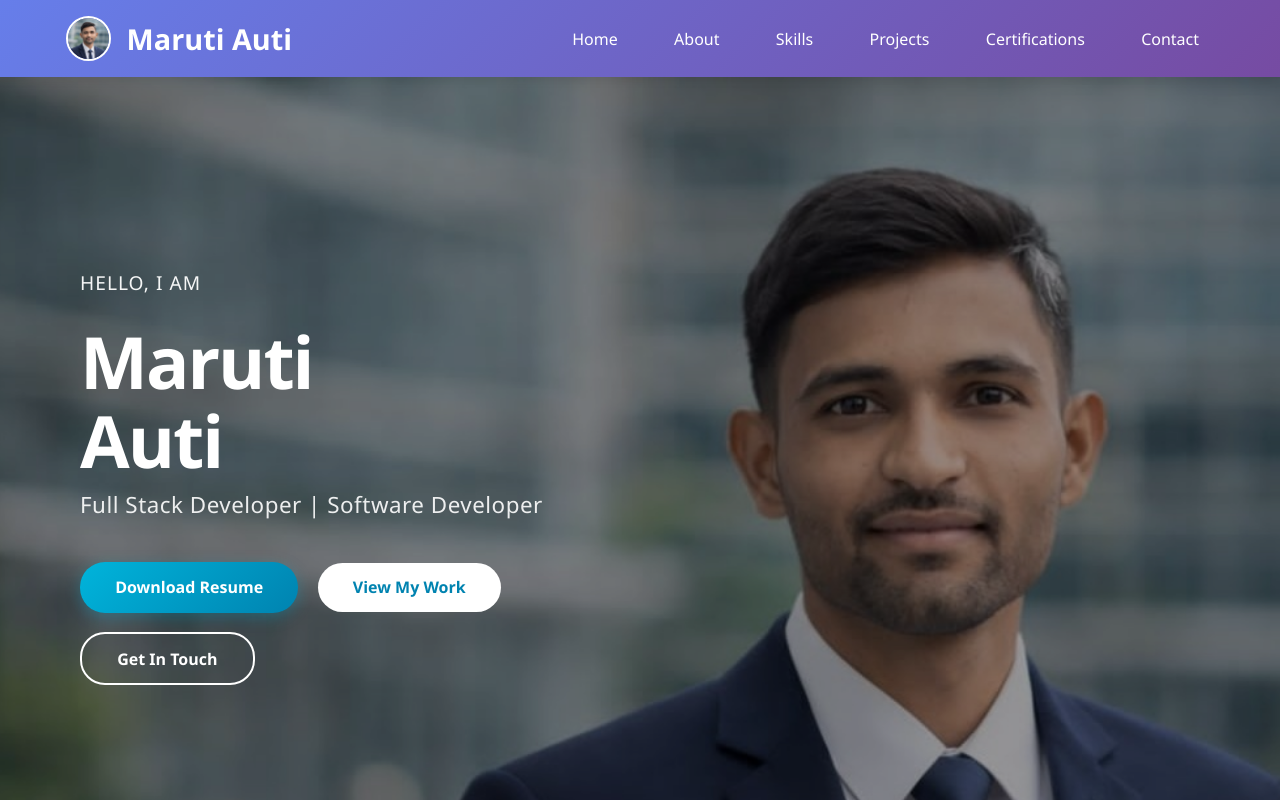
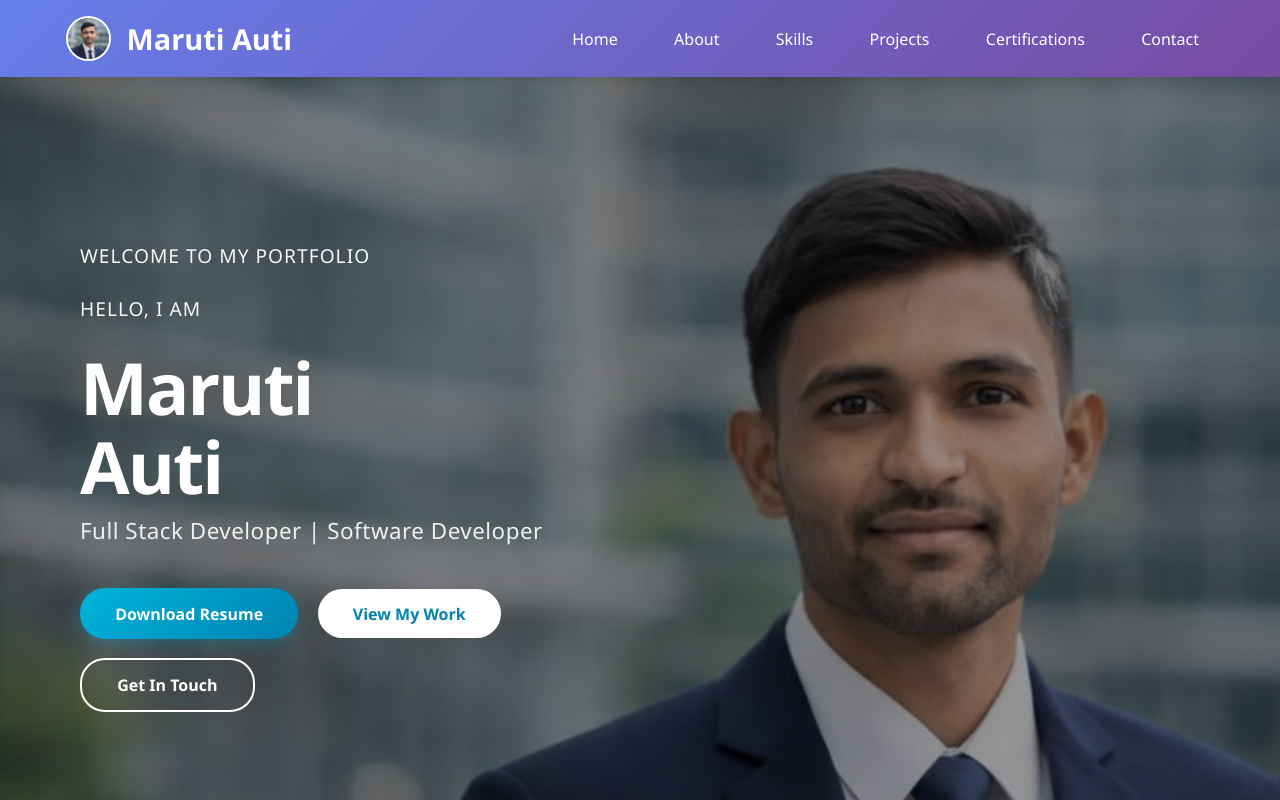
Before and after one commit to autimaruti2004/portfolio, a React (Vite) app: page / in a window 1280 px wide. Shown: the top 800 px of the page. Built offline with nearby package versions, Linux system fonts and the light colour scheme.

Commit message:
Fix Errors

```diff
--- a/src/components/Hero.css
+++ b/src/components/Hero.css
@@ -17,7 +17,6 @@
   height: 100%;
   background: url('/hero-bg.jpg') center/cover no-repeat;
   background-attachment: fixed;
-  background-size: cover;
   z-index: 1;
 }
 
@@ -49,6 +48,7 @@
   margin: 0 0 1.5rem 0;
   opacity: 0.95;
   text-transform: uppercase;
+  animation: slideInLeft 0.8s ease 0.2s backwards;
 }
 
 .hero-title {
@@ -58,6 +58,7 @@
   letter-spacing: -2px;
   line-height: 1.1;
   word-spacing: 9999px;
+  animation: slideInLeft 1s ease 0.4s backwards;
 }
 
 .hero-subtitle {
@@ -65,6 +66,7 @@
   font-weight: 400;
   margin: 0 0 2.5rem 0;
   opacity: 0.9;
+  animation: slideInLeft 0.9s ease 0.6s backwards;
   letter-spacing: 0.5px;
 }
 
@@ -82,6 +84,7 @@
   justify-content: flex-start;
   flex-wrap: wrap;
   align-items: center;
+  animation: fadeInUp 0.9s ease 0.8s backwards;
 }
 
 .btn {
@@ -143,6 +146,17 @@
   transform: translateY(-3px);
 }
 
+@keyframes slideInLeft {
+  from {
+    opacity: 0;
+    transform: translateX(-40px);
+  }
+  to {
+    opacity: 1;
+    transform: translateX(0);
+  }
+}
+
 @keyframes fadeInUp {
   from {
     opacity: 0;
@@ -184,10 +198,6 @@
     text-align: center;
   }
 
-  .hero-background {
-    background-attachment: scroll;
-  }
-
   .hero-content {
     max-width: 500px;
     padding-left: 0;
@@ -227,10 +237,6 @@
   .hero {
     min-height: 70vh;
     padding: 2rem 1rem;
-  }
-
-  .hero-background {
-    background-attachment: scroll;
   }
 
   .hero-content {
--- a/src/components/Hero.jsx
+++ b/src/components/Hero.jsx
@@ -15,6 +15,7 @@ export default function Hero() {
       <div className="hero-overlay"></div>
       <div className="hero-content">
         <div className="hero-text">
+          <p className="hero-greeting">Welcome to My Portfolio</p>
           <p className="hero-greeting">Hello, I am</p>
           <h1 className="hero-title">{portfolioData.personal.name}</h1>
           <h2 className="hero-subtitle">{portfolioData.personal.title}</h2>
```
